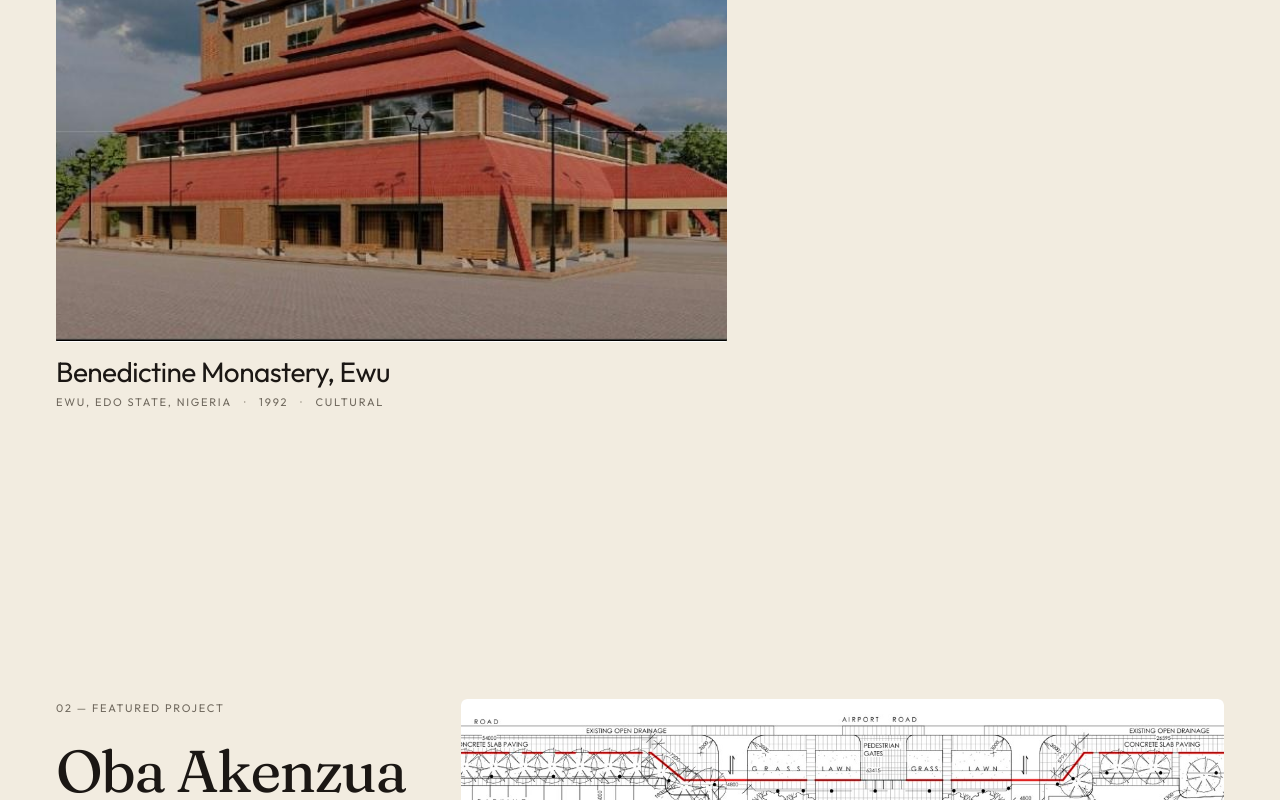
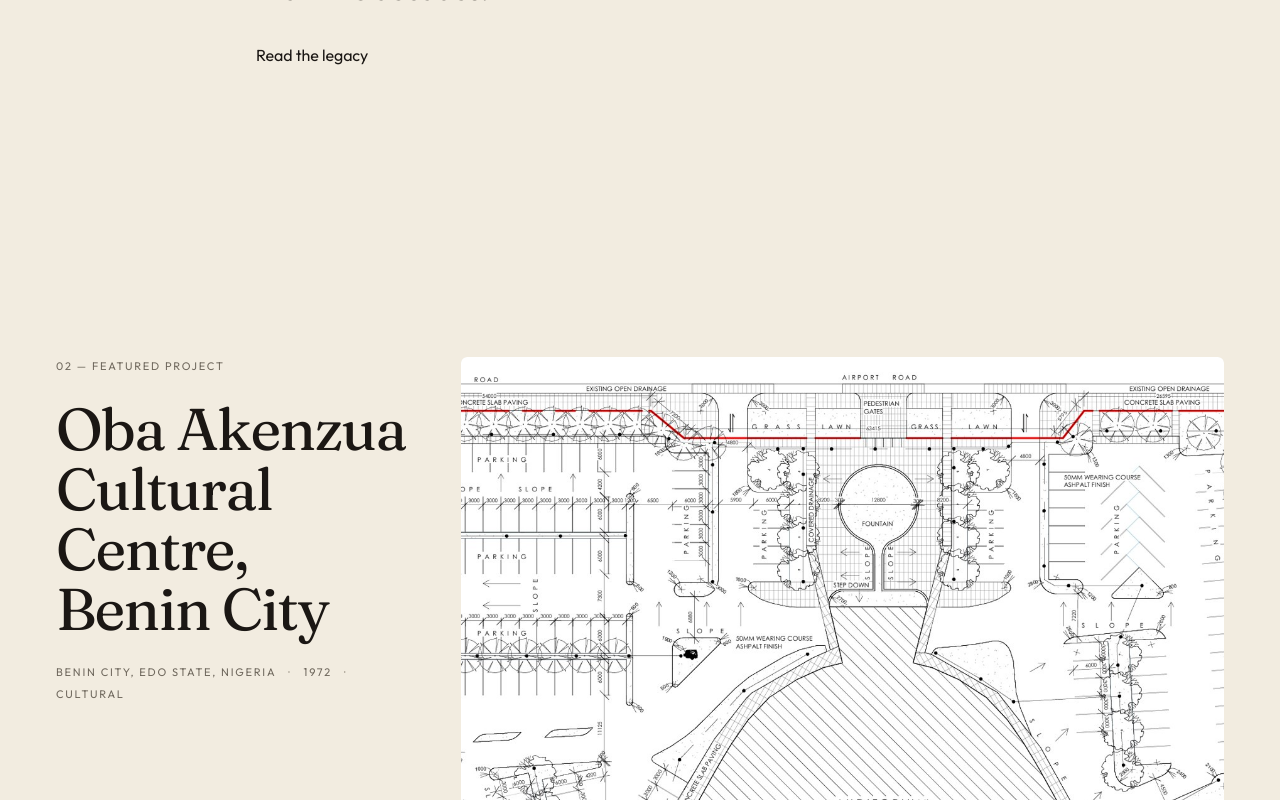
Before and after one commit to KuroTheDesigner/NCD-Website, a Next.js app: page / in a window 1280 px wide. Shown: the part 3469-4269 px from the top of the page. Built offline with nearby package versions, Linux system fonts and the light colour scheme.

Commit message:
feat: reorder homepage sections and hide selected works

```diff
--- a/src/app/page.tsx
+++ b/src/app/page.tsx
@@ -1,12 +1,11 @@
 import type { Metadata } from "next";
 import { HomeHero } from "@/components/home/hero";
 import { PositioningStatement } from "@/components/home/positioning";
-import { SelectedWorks } from "@/components/home/selected-works";
 import { FeaturedProject } from "@/components/home/featured-project";
 import { ServicesPreview } from "@/components/home/services-preview";
 import { FounderMoment } from "@/components/home/founder-moment";
 import { CtaStrip } from "@/components/home/cta-strip";
-import { getIndexProjects, getFlagshipProjects } from "@/content/projects";
+import { getFlagshipProjects } from "@/content/projects";
 
 export const metadata: Metadata = {
   title: "New Culture Designs — Architecture & Design Practice, Ibadan",
@@ -15,17 +14,15 @@ export const metadata: Metadata = {
 };
 
 export default function Home() {
-  const selectedProjects = getIndexProjects().slice(0, 4);
   const flagship = getFlagshipProjects()[0];
 
   return (
     <>
       <HomeHero />
       <PositioningStatement />
-      <SelectedWorks projects={selectedProjects} />
-      {flagship && <FeaturedProject project={flagship} />}
       <ServicesPreview />
       <FounderMoment />
+      {flagship && <FeaturedProject project={flagship} />}
       <CtaStrip />
     </>
   );
```
